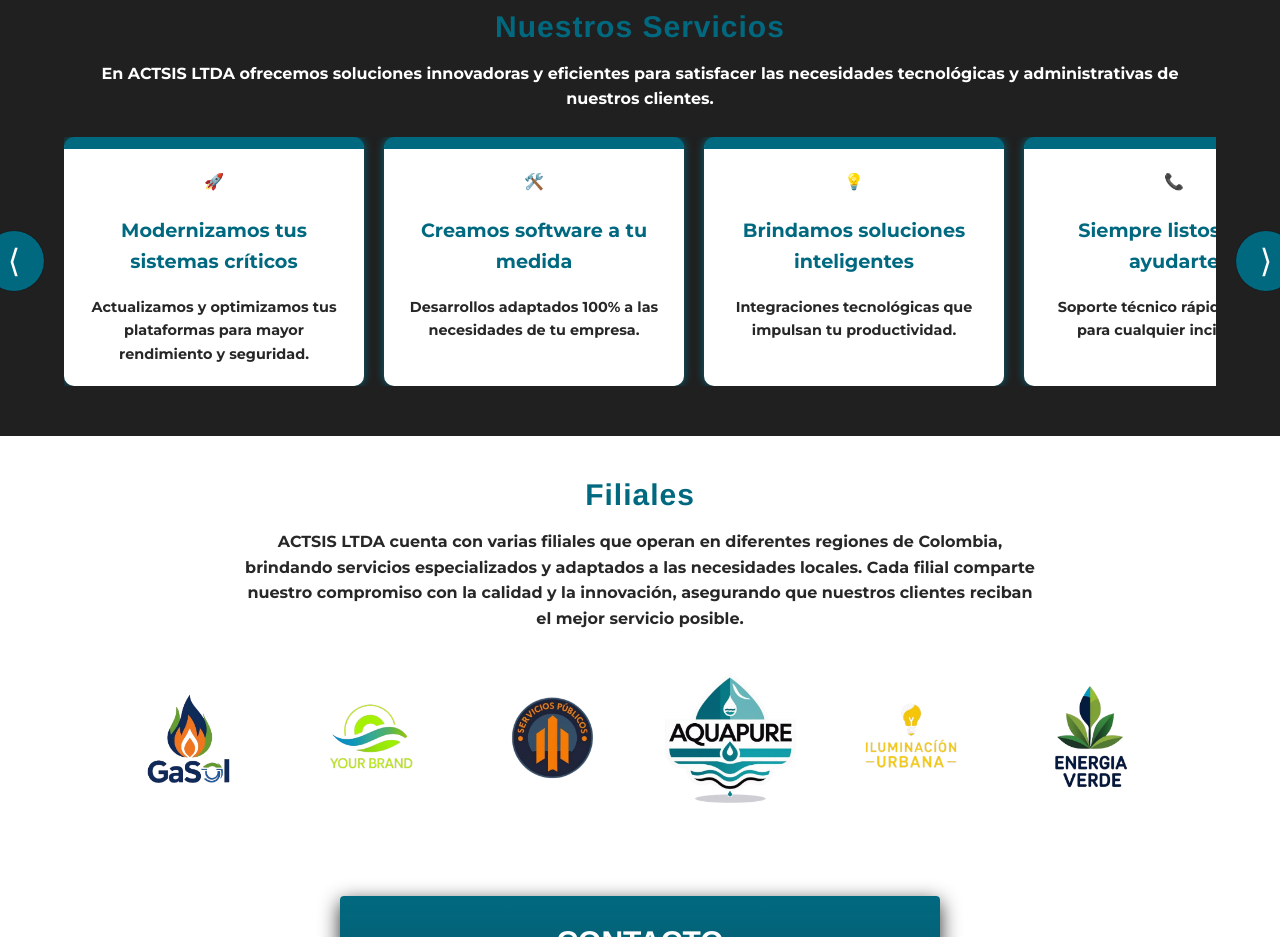
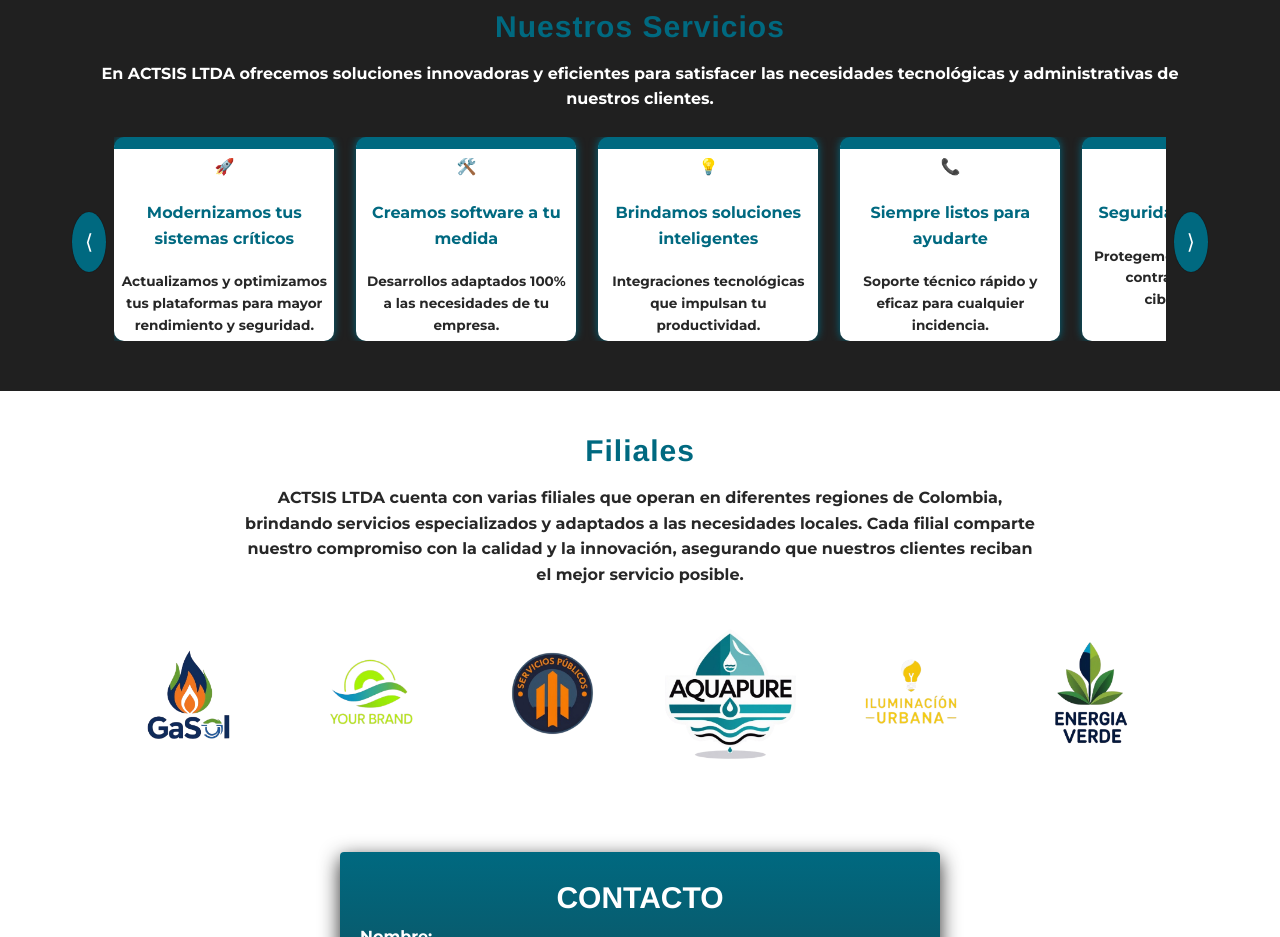
Before and after one commit to barliz4/Actsis-P, a plain HTML site: page index.html in a window 1280 px wide. Shown: the part 1488-2425 px from the top of the page. Drawn offline with Linux system fonts and the light colour scheme.

Commit message:
ajustes responsive

```diff
--- a/css/style.css
+++ b/css/style.css
@@ -774,11 +774,12 @@ h2.subtitulos_generales {
 }
 
 .slides_container {
-   transition: transform 0.5s ease-in-out;
+  transition: transform 0.5s ease-in-out;
   display: flex;
   gap: 20px;
   overflow: hidden;
-  scroll-behavior: smooth;
+
+   scroll-snap-type: x mandatory;
 }
 
 .slide {
@@ -792,6 +793,7 @@ h2.subtitulos_generales {
   text-align: center;
   flex-shrink: 0;
   transition: transform 0.3s;
+  scroll-snap-align: start;
 }
 
 .slide:hover {
@@ -836,6 +838,42 @@ h2.subtitulos_generales {
 }
 
 /*-------- RESPONSIVE SECCION SERVICIOS-----------   */
+
+@media (max-width: 1400px) {
+.carrusel_servicios {
+    flex-direction:row;
+  }
+
+  .slides_container {
+    gap: 22px;
+    max-height: auto;
+  }
+
+  .slide {
+    flex: 0 0 220px;
+    min-width: 200px;
+    padding: 5px;
+  }
+
+  .slide h3 {
+    font-size: 1rem;
+  }
+
+  .slide p {
+    font-size: 0.85rem;
+  }
+
+   .btn-carrusel {
+    position: static;
+    margin: 25px 8px 0;
+    max-width: auto;
+    max-width: auto;
+    padding: 10px;
+    margin-bottom: 20px;
+    font-size: 1.3rem;
+  }
+}
+
 
 
 @media (max-width: 1200px) {
```
